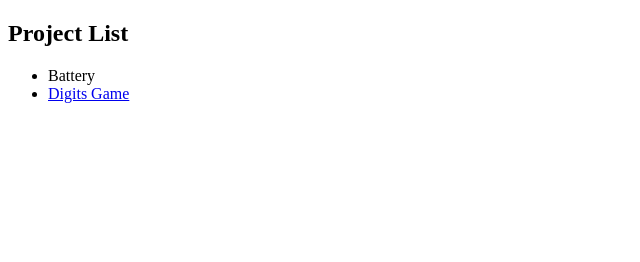
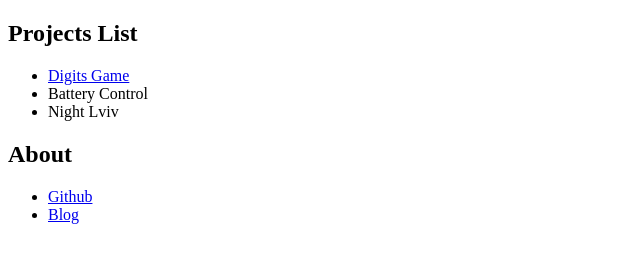
Before and after one commit to Miicky/miicky.github.io, a plain HTML site: page index.html in a window 1280 px wide. Shown: the whole page, without its empty margins (0-640 px from the left). Drawn offline with Linux system fonts and the light colour scheme.

Commit message:
add projects about me links

```diff
--- a/index.html
+++ b/index.html
@@ -7,10 +7,17 @@
   <title>Micky</title>
 </head>
 <body>
-  <h2>Project List</h2>
+  <h2>Projects List</h2>
   <ul>
-    <li>Battery</li>
-    <li><a href="digitsgame/index.html">Digits Game</a></li>
+
+    <li><a href="digitsgame/index.html" target="_blank">Digits Game</a></li>
+    <li>Battery Control</li>
+    <li>Night Lviv</li>
+  </ul>
+  <h2>About</h2>
+  <ul>
+    <li><a href="https://github.com/Miicky" target="_blank">Github</a></li>
+    <li><a href="http://itcompendium.blogpost.com/" target="_blank">Blog</a></li>
   </ul>
 </body>
 </html>
```
